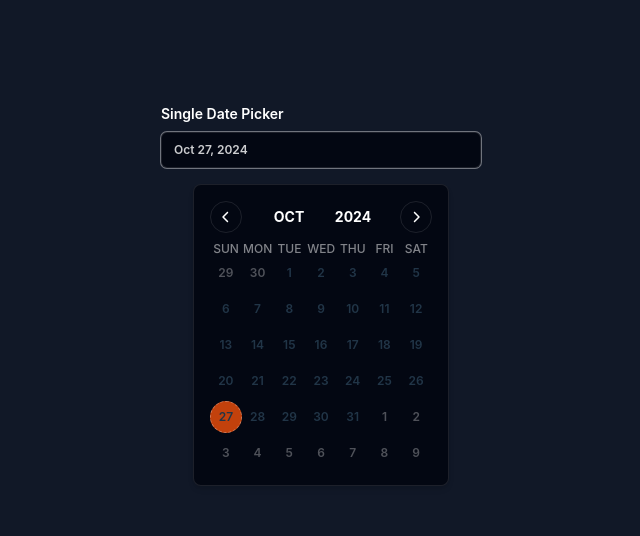
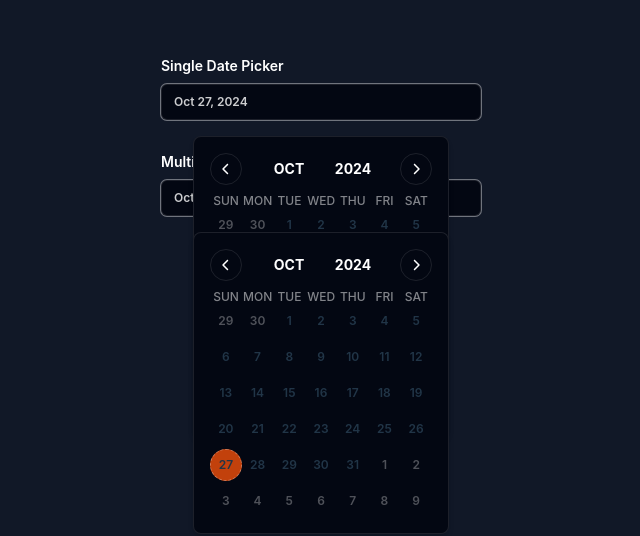
Before and after one commit to douglaslb/react-date-picker-component, a React (Vite) app: page / in a window 1280 px wide. Shown: the part 264-800 px from the top of the page, without its empty margins (319-959 px from the left). Built offline with nearby package versions, Linux system fonts and the light colour scheme.

Commit message:
finishing date picker behaviour for multiple date selection

```diff
--- a/src/App.tsx
+++ b/src/App.tsx
@@ -12,15 +12,15 @@ function App() {
           Single Date Picker
         </h3>
         <DatePicker value={datePickerValue} setValue={setDatePickerValue} />
-        {/* <h3 class="text-white font-semibold text-sm mb-2 mt-8">
+        <h3 className="text-white font-semibold text-sm mb-2 mt-8">
           Multiple Date Picker
         </h3>
         <DatePicker
-          value={calendarValue}
+          value={datePickerValue}
           setValue={setDatePickerValue}
           type="multiple"
         />
-        <h3 class="text-white font-semibold text-sm mb-2 mt-8">
+        {/*  <h3 class="text-white font-semibold text-sm mb-2 mt-8">
           Range Date Picker
         </h3>
         <DatePicker
--- a/src/components/DatePicker/DatePickerBody.tsx
+++ b/src/components/DatePicker/DatePickerBody.tsx
@@ -17,6 +17,7 @@ export function DatePickerBody({
   dateView,
   type,
   dateSelected,
+  datesSelected,
   onClickDate,
 }: DatePickerBodyProps) {
   const today = new Date();
@@ -40,6 +41,7 @@ export function DatePickerBody({
             key={date.toISOString()}
             className="flex items-center justify-center"
           >
+            {/* SINGLE TYPE SELECTION */}
             {(!type || type === "single") && (
               <div
                 onClick={() => onClickDate(date)}
@@ -58,6 +60,26 @@ export function DatePickerBody({
                 {date.getDate()}
               </div>
             )}
+
+            {/* MULTIPLE TYPE SELECTION */}
+            {type === "multiple" && (
+              <div
+                onClick={() => onClickDate(date)}
+                className={twMerge(
+                  "flex items-center justify-center text-center text-xs font-semibold cursor-pointer rounded-full hover:bg-white/10 w-8 h-8 transition-all select-none active:scale-90",
+                  equalDates(today, date) &&
+                    "border border-dashed border-white/30",
+                  datesSelected.some((d) => equalDates(d, date)) &&
+                    "bg-orange-700 hover:bg-orange-700",
+                  dateView.getMonth() !== date.getMonth() ||
+                    dateView.getFullYear() !== dateView.getFullYear()
+                    ? "text-white/30"
+                    : ""
+                )}
+              >
+                {date.getDate()}
+              </div>
+            )}
           </div>
         ))}
       </div>
--- a/src/components/DatePicker/DatePickerInput.tsx
+++ b/src/components/DatePicker/DatePickerInput.tsx
@@ -1,5 +1,7 @@
 import { twMerge } from "tailwind-merge";
 import { DatePickerType } from "./types";
+
+import styles from "./styles.module.css";
 
 export interface DatePickerInputProps {
   type?: DatePickerType;
@@ -16,6 +18,7 @@ export function DatePickerInput({
   setIsOpen,
   type,
   dateSelected,
+  datesSelected,
 }: DatePickerInputProps) {
   return (
     <div
@@ -33,6 +36,22 @@ export function DatePickerInput({
           month: "short",
           year: "numeric",
         })}
+
+      {type === "multiple" && (
+        <div
+          className={`${styles.dateInput} flex items-center overflow-x-auto gap-1`}
+        >
+          {datesSelected.map((date, index) => (
+            <p key={date.toISOString()} className="whitespace-nowrap">
+              {`${index >= 1 ? `• ` : ""} ${date.toLocaleDateString("en-US", {
+                day: "numeric",
+                month: "short",
+                year: "numeric",
+              })}`}
+            </p>
+          ))}
+        </div>
+      )}
     </div>
   );
 }
--- a/src/components/DatePicker/index.tsx
+++ b/src/components/DatePicker/index.tsx
@@ -4,6 +4,7 @@ import { DatePickerInput } from "./DatePickerInput";
 import { DatePickerHeader } from "./DatePickerHeader";
 import { DatePickerBody } from "./DatePickerBody";
 import { twMerge } from "tailwind-merge";
+import { equalDates } from "./utils";
 
 export function DatePicker(props: DatePickerProps) {
   const today = new Date();
@@ -66,7 +67,19 @@ export function DatePicker(props: DatePickerProps) {
 
   function handleOnClickDate(selectedDate: Date) {
     if (props.type == "multiple") {
-      return;
+      setSelectedDates((prevSelectedDates) => {
+        const hasDate = prevSelectedDates.find((date) =>
+          equalDates(date, selectedDate)
+        );
+
+        if (!hasDate) {
+          return [...prevSelectedDates, selectedDate];
+        }
+
+        return prevSelectedDates.filter(
+          (date) => !equalDates(date, selectedDate)
+        );
+      });
     }
 
     if (props.type == "range") {
--- a/src/components/DatePicker/styles.module.css
+++ b/src/components/DatePicker/styles.module.css
@@ -11,3 +11,15 @@
   background-color: rgba(255, 255, 255, 0.778);
   border-radius: 100px;
 }
+
+.dateInput::-webkit-scrollbar {
+  height: 0px;
+}
+
+.dateInput::-webkit-scrollbar-track {
+  background-color: transparent;
+}
+
+.dateInput::-webkit-scrollbar-thumb {
+  background-color: transparent;
+}
```
